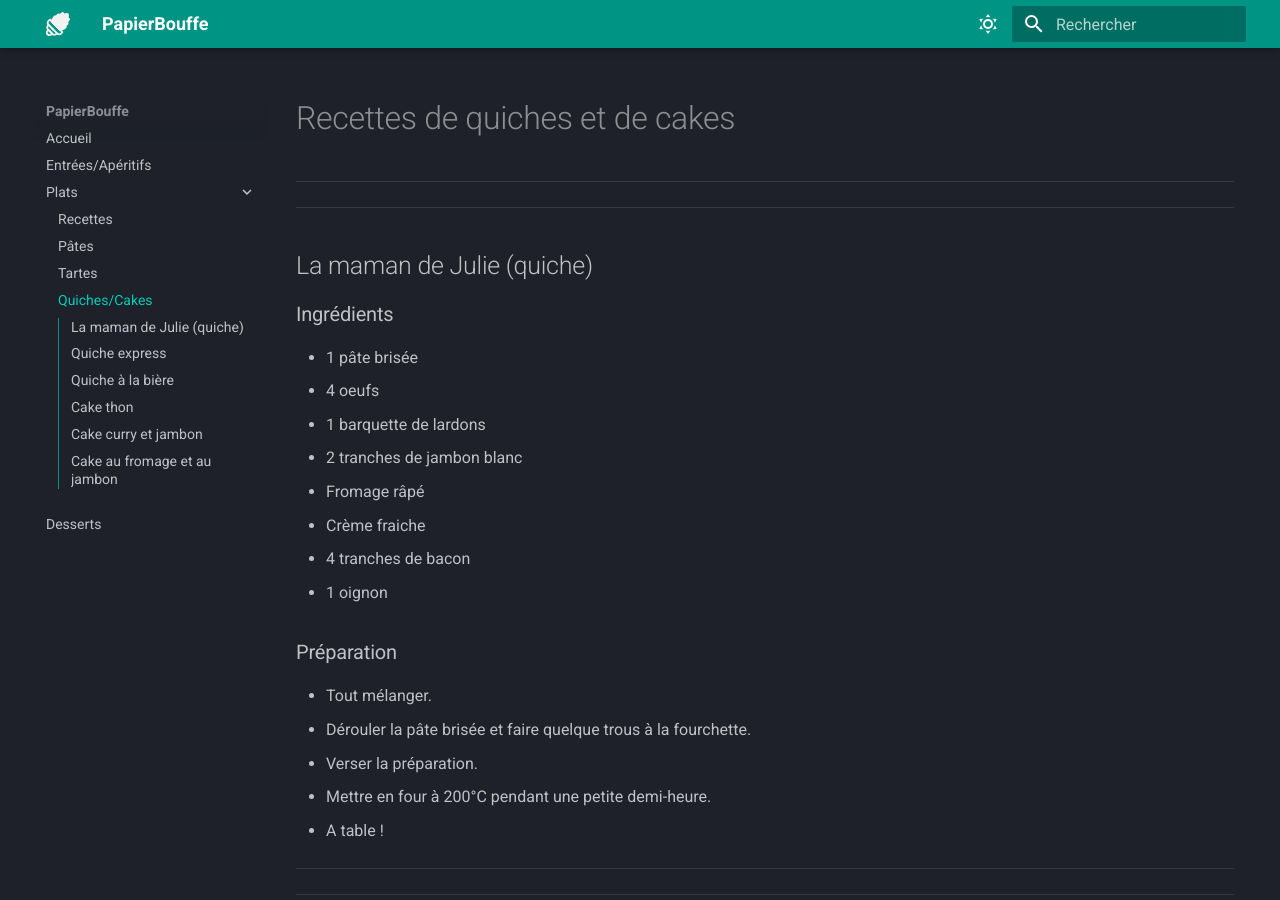
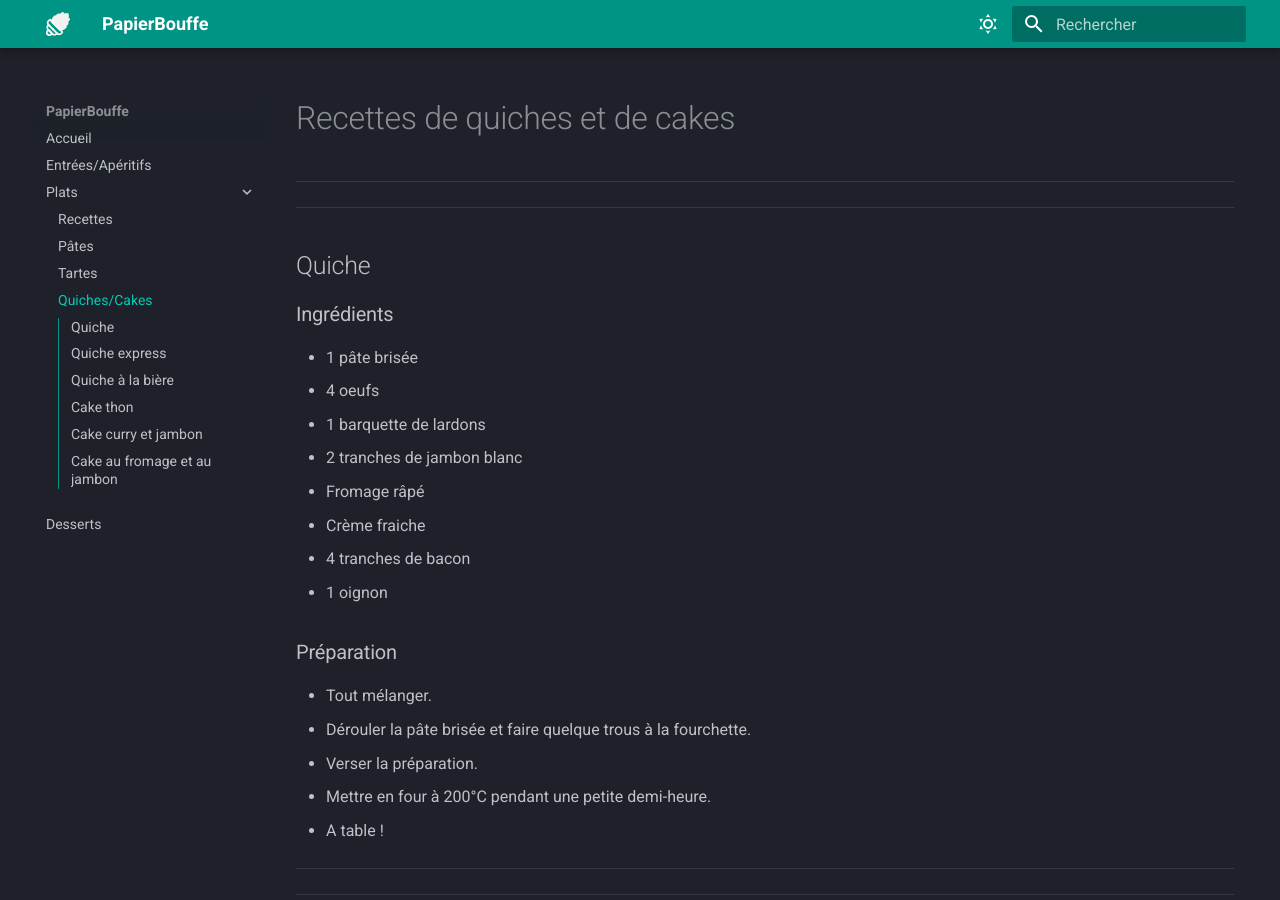
Before and after one commit to papierpainpain/bouffe, an MkDocs documentation site: the page built from docs/plats/quiches.md, in a window 1280 px wide and 900 px high. Built offline with MkDocs 1.6.1 and Material for MkDocs 9.7.7, drawn with Linux system fonts in a browser that asks for light colours.

Commit message:
Update quiches.md

```diff
--- a/docs/plats/quiches.md
+++ b/docs/plats/quiches.md
@@ -3,7 +3,7 @@
 ___
 ___
 
-## La maman de Julie (quiche)
+## Quiche
 
 ### Ingrédients
 
```
